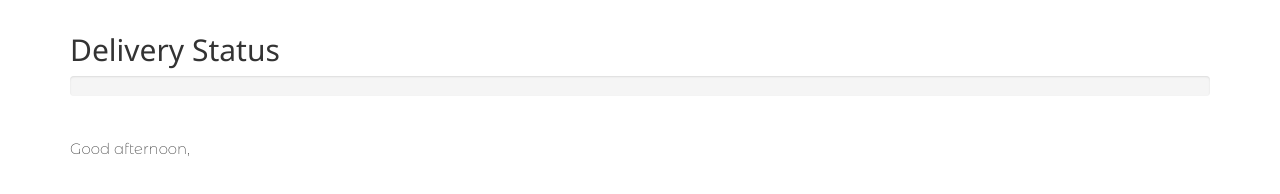
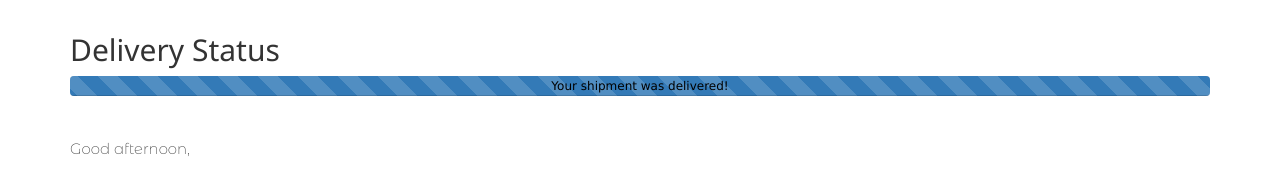
Before and after one commit to IK-Bruno97/bruno-shipment-delivery, a Django app: template delivery/templates/delivery/tracking.html in a window 1280 px wide. Shown: the part 52-246 px from the top of the page. Run offline with Django 4.2, Linux system fonts and the light colour scheme; the template is opened without the code that fills it, so the values that code supplies are empty; some libraries are stand-ins or nearby versions.

Commit message:
Update tracking.html

```diff
--- a/delivery/templates/delivery/tracking.html
+++ b/delivery/templates/delivery/tracking.html
@@ -65,7 +65,10 @@
         } else{
             is_delivered = true
         }
+    } else{
+        is_delivered = true
     }
+
 
     if(is_delivered){
         document.querySelector(".progress-bar").style.width = '100%';
```
